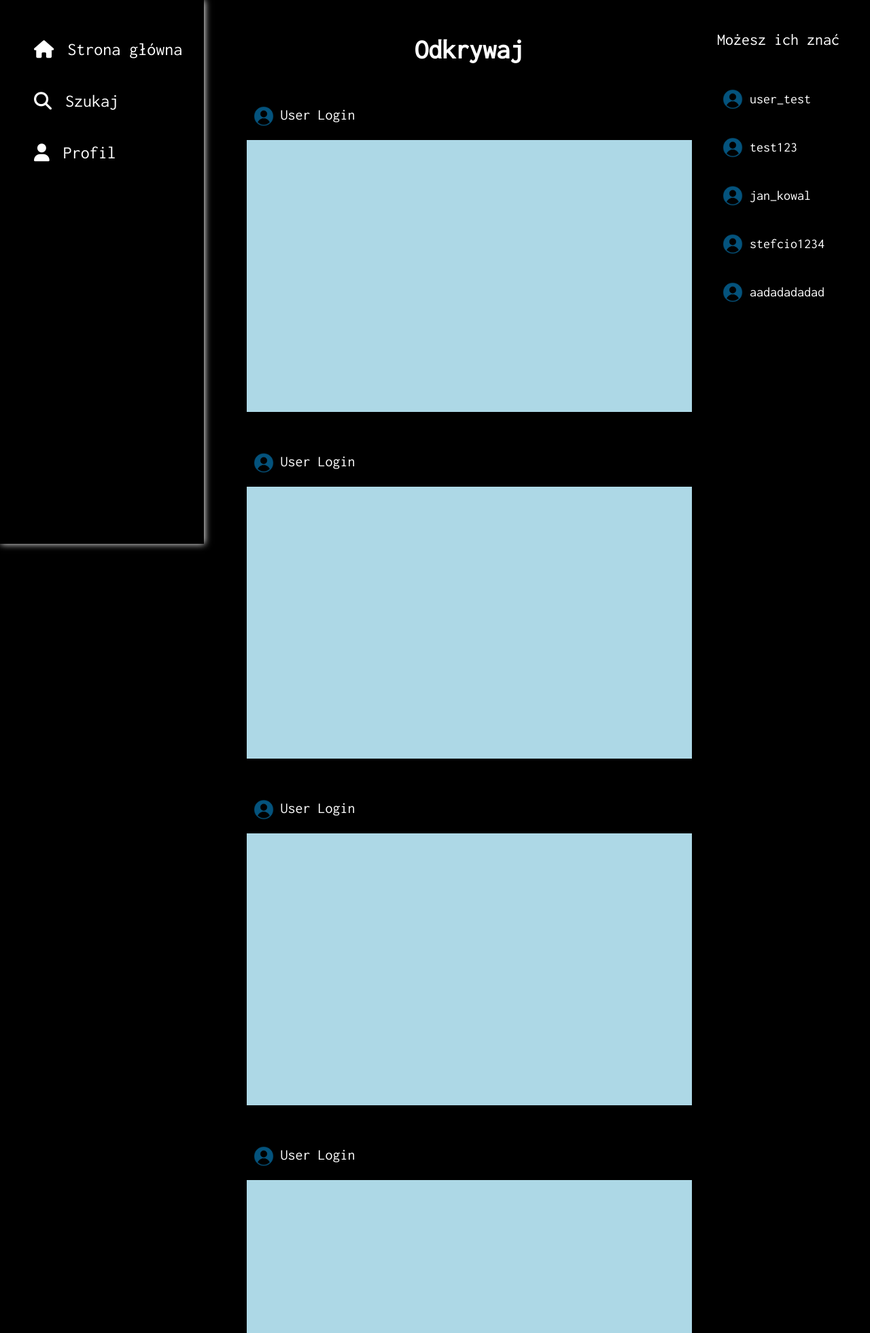
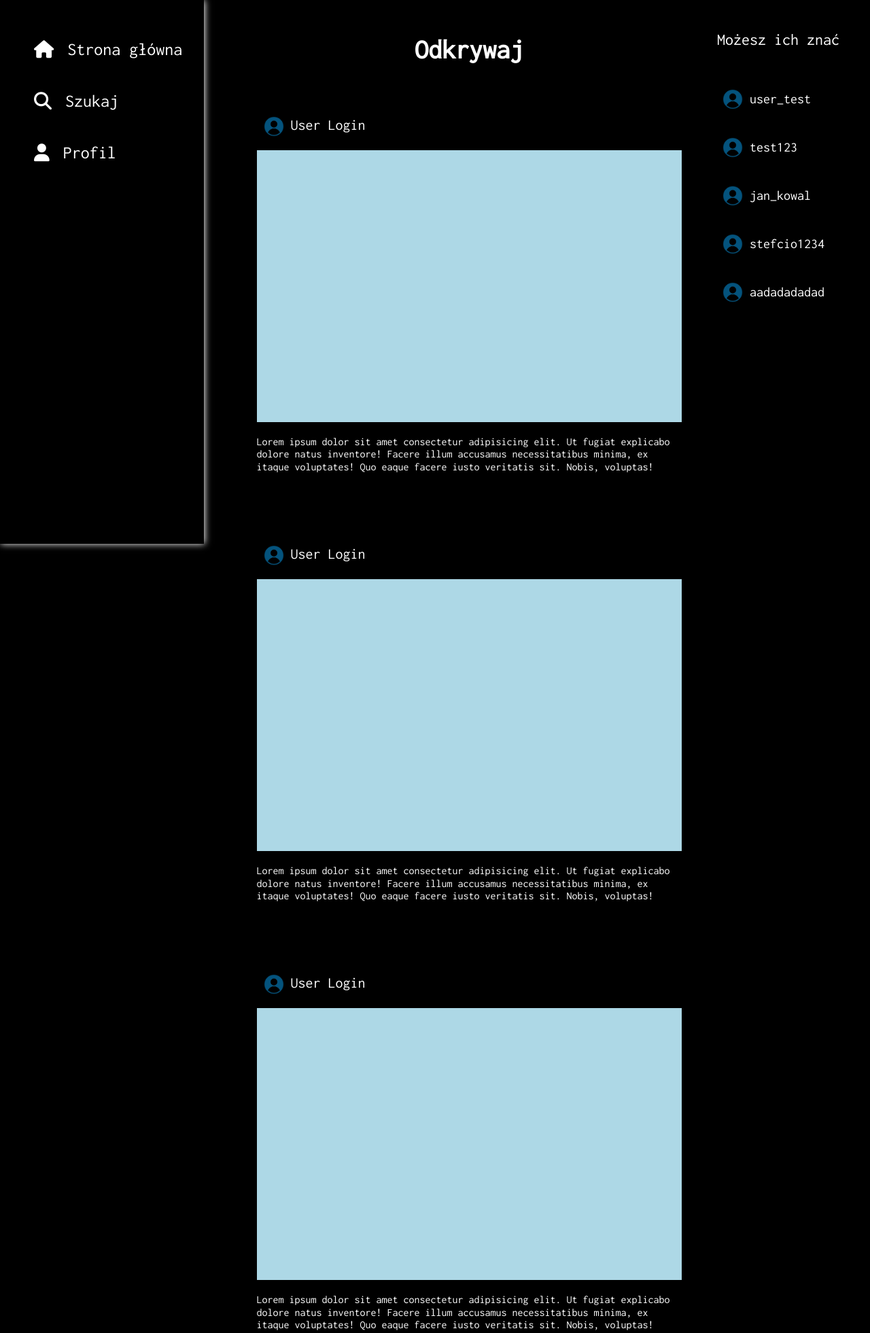
Before and after one commit to BaXTeReQ/photo_album_app, a PHP site: page / in a window 1280 px wide. Shown: the top 1961 px of the page at 68% size. Run offline with PHP 8.4, Linux system fonts and the light colour scheme; data comes from the database, SQL or seed files in the repository; some libraries are stand-ins or nearby versions.

Commit message:
Description for posts

```diff
--- a/Views/post.php
+++ b/Views/post.php
@@ -4,4 +4,7 @@
         <span>User Login</span>
     </a>
     <div class="img"></div>
+    <p>Lorem ipsum dolor sit amet consectetur adipisicing elit. Ut fugiat explicabo dolore natus inventore! Facere illum
+        accusamus necessitatibus minima, ex itaque voluptates! Quo eaque facere iusto veritatis sit. Nobis, voluptas!
+    </p>
 </article>
--- a/src/style/_style.css
+++ b/src/style/_style.css
@@ -46,6 +46,7 @@ main section {
 }
 
 .post {
+    padding: 15px;
     margin-bottom: 50px;
     display: grid;
     align-items: center;
@@ -55,7 +56,8 @@ main section {
     gap: 10px 0;
     grid-template-areas:
         "userData"
-        "photo";
+        "photo"
+        "description";
 }
 
 .user {
@@ -99,6 +101,11 @@ main section {
     width: 100%;
     height: 400px;
     background-color: lightblue;
+}
+
+.post p {
+    grid-area: description;
+    margin-top: 10px;
 }
 
 .noUsers__panel {
```
